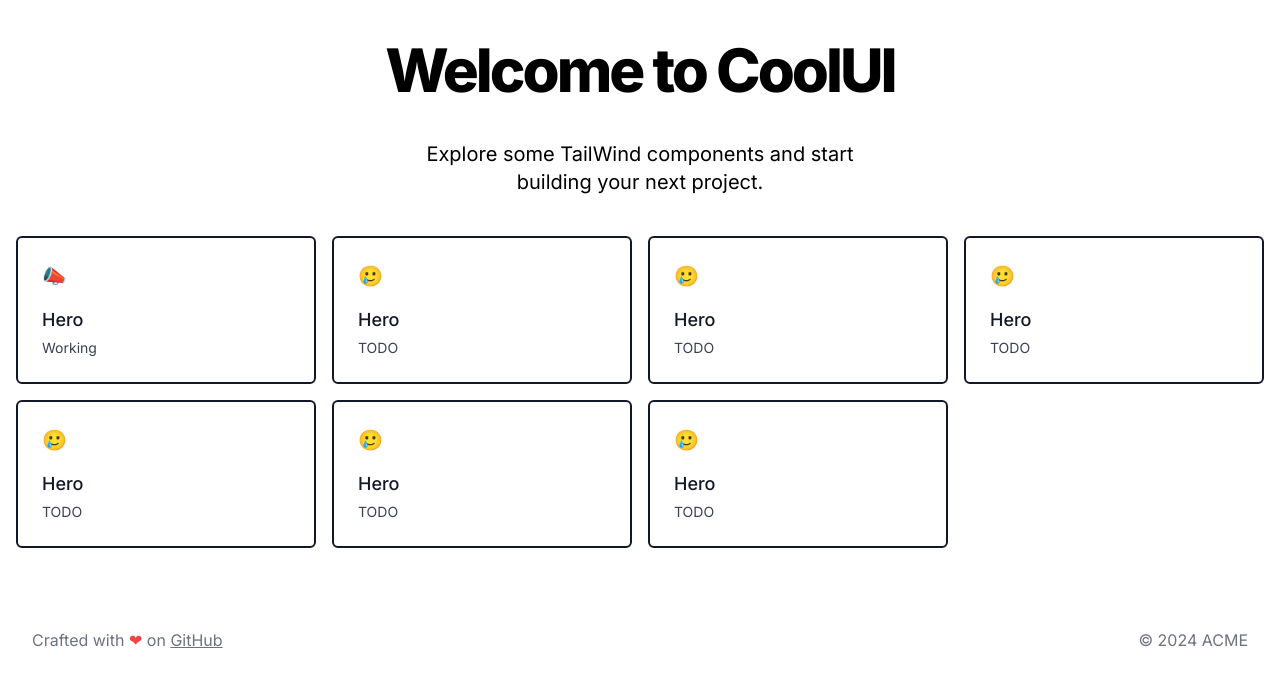
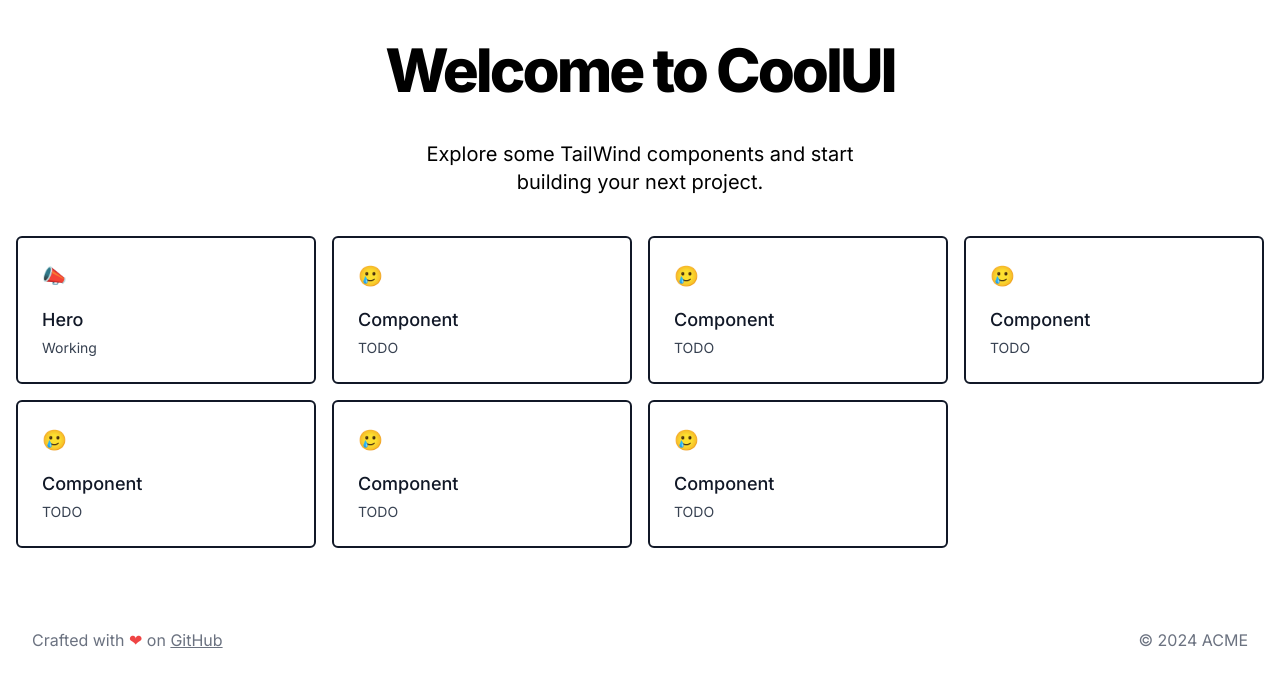
Before and after one commit to nazimboudeffa/coolui-nextjs-talwind, a Next.js app: page / in a window 1280 px wide. Shown: the top 686 px of the page. Built offline with nearby package versions, Linux system fonts and the light colour scheme.

Commit message:
Little typo

```diff
--- a/src/app/page.tsx
+++ b/src/app/page.tsx
@@ -45,7 +45,7 @@ export default function Home() {
                   </span>
                 </div>
 
-                <h2 className="mt-4 font-medium text-gray-900 sm:text-lg">Hero</h2>
+                <h2 className="mt-4 font-medium text-gray-900 sm:text-lg">Component</h2>
 
                 <p className="mt-1 text-sm text-gray-700">TODO</p>
               </div>
@@ -62,7 +62,7 @@ export default function Home() {
                   </span>
                 </div>
 
-                <h2 className="mt-4 font-medium text-gray-900 sm:text-lg">Hero</h2>
+                <h2 className="mt-4 font-medium text-gray-900 sm:text-lg">Component</h2>
 
                 <p className="mt-1 text-sm text-gray-700">TODO</p>
               </div>
@@ -79,7 +79,7 @@ export default function Home() {
                   </span>
                 </div>
 
-                <h2 className="mt-4 font-medium text-gray-900 sm:text-lg">Hero</h2>
+                <h2 className="mt-4 font-medium text-gray-900 sm:text-lg">Component</h2>
 
                 <p className="mt-1 text-sm text-gray-700">TODO</p>
               </div>
@@ -96,7 +96,7 @@ export default function Home() {
                   </span>
                 </div>
 
-                <h2 className="mt-4 font-medium text-gray-900 sm:text-lg">Hero</h2>
+                <h2 className="mt-4 font-medium text-gray-900 sm:text-lg">Component</h2>
 
                 <p className="mt-1 text-sm text-gray-700">TODO</p>
               </div>
@@ -113,7 +113,7 @@ export default function Home() {
                   </span>
                 </div>
 
-                <h2 className="mt-4 font-medium text-gray-900 sm:text-lg">Hero</h2>
+                <h2 className="mt-4 font-medium text-gray-900 sm:text-lg">Component</h2>
 
                 <p className="mt-1 text-sm text-gray-700">TODO</p>
               </div>
@@ -130,7 +130,7 @@ export default function Home() {
                   </span>
                 </div>
 
-                <h2 className="mt-4 font-medium text-gray-900 sm:text-lg">Hero</h2>
+                <h2 className="mt-4 font-medium text-gray-900 sm:text-lg">Component</h2>
 
                 <p className="mt-1 text-sm text-gray-700">TODO</p>
               </div>
```
